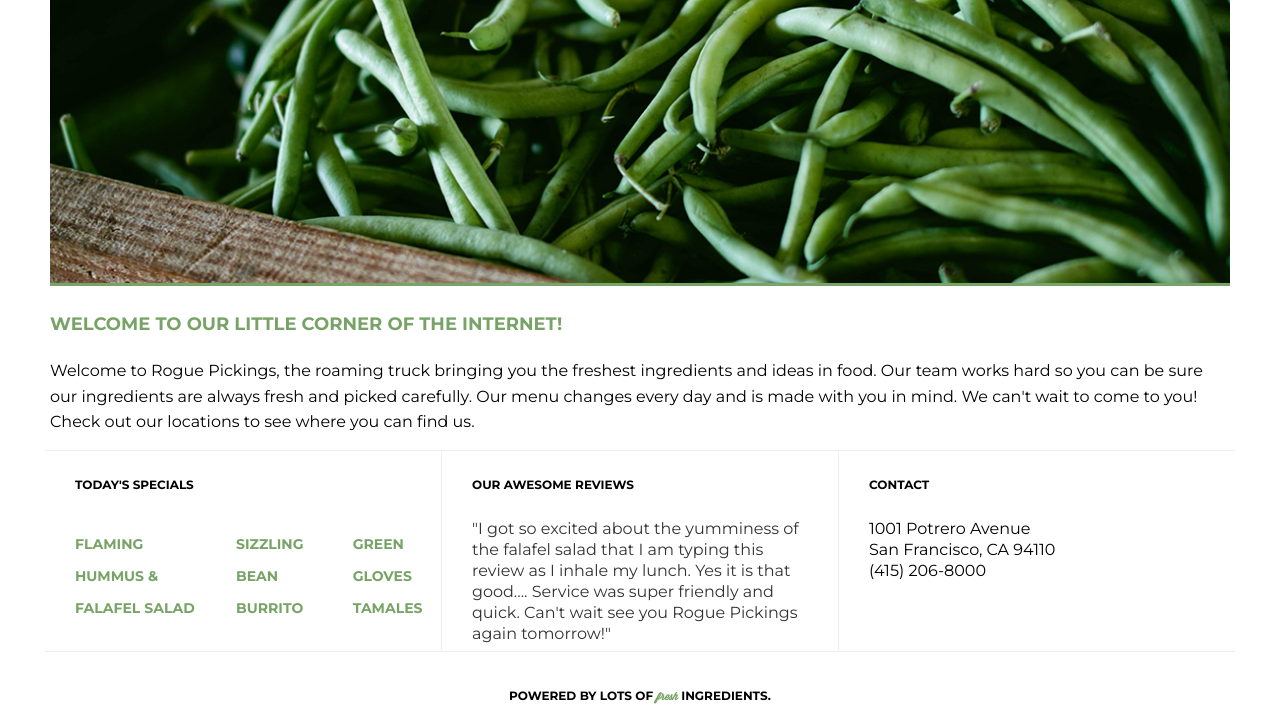
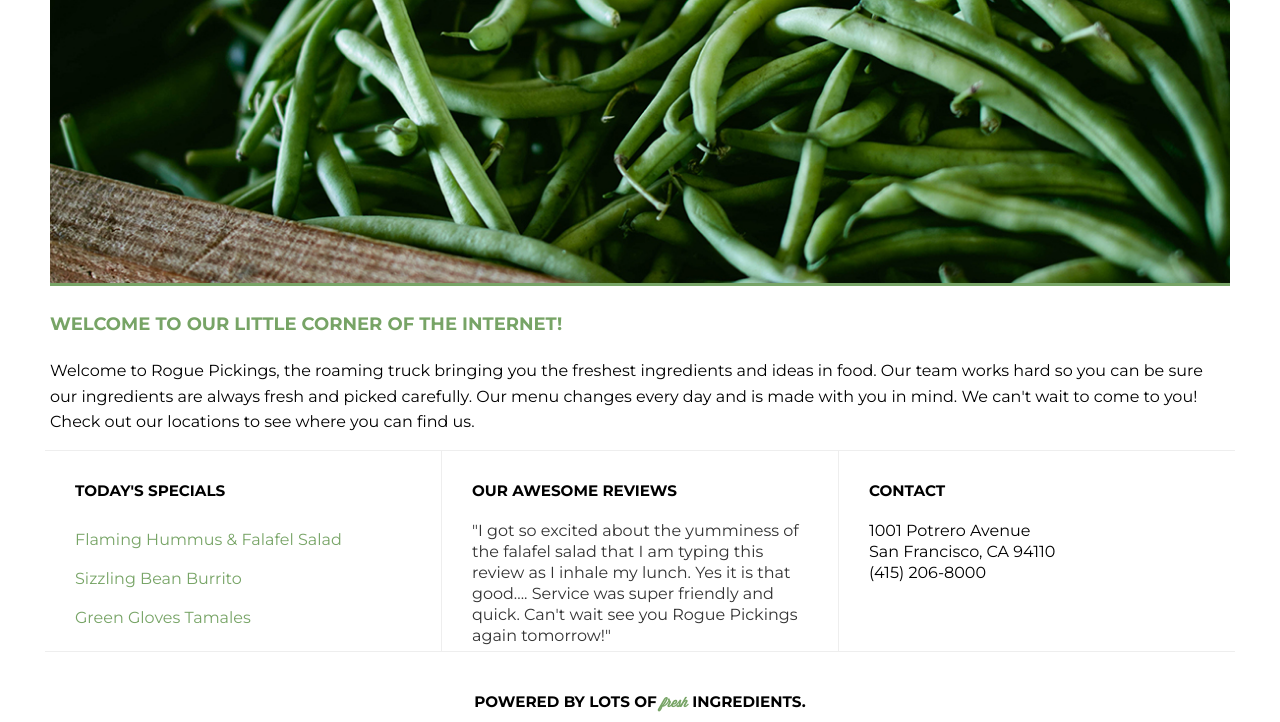
Before and after one commit to MattPahuta/sc-rogue, a plain HTML site: page index.html in a window 1280 px wide. Shown: the part 87-809 px from the top of the page. Drawn offline with Linux system fonts and the light colour scheme.

Commit message:
Final styles cleanup

```diff
--- a/css/main.css
+++ b/css/main.css
@@ -20,11 +20,9 @@ body {
 
 .page-container {
 	max-width: 1200px;
-	/* margin: 0 auto; */
 	display: flex;
 	flex-flow: row wrap;
 	justify-content: space-around;
-	/* align-items: center; */
 }
 
 h1, h2, h3, h4 {
@@ -46,7 +44,7 @@ h3 {
 }
 
 h4 {
-	font-size: 0.75em;
+	font-size: 0.95em;
 }
 
 p {
@@ -91,8 +89,7 @@ nav ul {
 .menu li {
 	text-transform: uppercase;
 	font-weight: 700;
-	font-size: 14px;
-	/* padding: 0 10px; */
+	font-size: 0.875em;
 	list-style: none;
 	line-height: 2.3em;
 }
@@ -108,14 +105,6 @@ nav ul {
 }
 
 /* Top Section Styles */
-
-.top-section,
-.bottom-section {
-	/* display: flex;
-	justify-content: center;
-	align-items: center;
-	width: 100%; */
-}
 
 .main-image {
 	height: auto;
@@ -149,32 +138,25 @@ nav ul {
 	flex-direction: row;
 	align-items: center;
 	width: 100%;
-	/* padding: 0 10px; */
 }
 
 .flex-grid-one,
 .flex-grid-two,
 .flex-grid-three {
 	width: 100%;
-	/* width: 33%; */
 	height: auto;
 	border-top: 1px solid #eee;
 }
 
-.flex-grid-one h4 {
-	padding: 10px 30px;
+.flex-grid h4 {
+	padding: 10px 30px 0 30px;
 }
 
-.flex-grid-two h4,
-.flex-grid-three h4 {
-	padding: 10px 30px;
-}
-
-.menu {
+.specials {
 	list-style: none;
 	padding: 0;
 }
-.menu li {
+.specials li {
 	padding: 10px 30px;
 	color:#77a466;
 }
@@ -193,10 +175,8 @@ nav ul {
 /* Footer Styles */
 
 footer {
-	height: 50px;
+	height: 5vh;
 	border-top: 3px solid #eee;
-	margin: 0 auto;
-	clear: both;
 	text-align: center;
 }
 footer span {
@@ -215,7 +195,6 @@ footer span {
 	.flex-grid-one,
 	.flex-grid-two,
 	.flex-grid-three {
-		/* width: 100%; */
 		width: 33%;
 		height: 25vh;
 		border-top: 1px solid #eee;
@@ -227,6 +206,7 @@ footer span {
 	}
 	footer {
 		margin-top: 20px;
+		border: none;
 	}
 }
 
@@ -247,9 +227,6 @@ footer span {
 	nav ul {
 		flex-direction: row;
 	}
-	nav ul li {
-		/* align-content: flex-end; */
-	}
 	.menu li {
 		align-content: flex-end;
 		padding: 10px 0 10px 30px;
--- a/index.html
+++ b/index.html
@@ -62,7 +62,7 @@
 
                         <div class="flex-grid-one">
                             <h4>Today's Specials</h4>
-                            <ul class="menu">
+                            <ul class="specials">
                                 <li>Flaming Hummus &amp; Falafel Salad</li>
                                 <li>Sizzling Bean Burrito</li>
                                 <li>Green Gloves Tamales</li>
@@ -74,7 +74,8 @@
                             <p class="reviews">"I got so excited about the yumminess of the falafel salad that I am typing this review as I inhale my lunch. Yes it is that good.... Service was super friendly and quick. Can't wait see you Rogue Pickings again tomorrow!"</p>
                         </div>
 
-                        <div class="flex-grid-three"><h4>Contact</h4>
+                        <div class="flex-grid-three">
+                            <h4>Contact</h4>
                             <p class="address">1001 Potrero Avenue<br>
                                 San Francisco, CA 94110<br>
                                 (415) 206-8000 </p>
```
